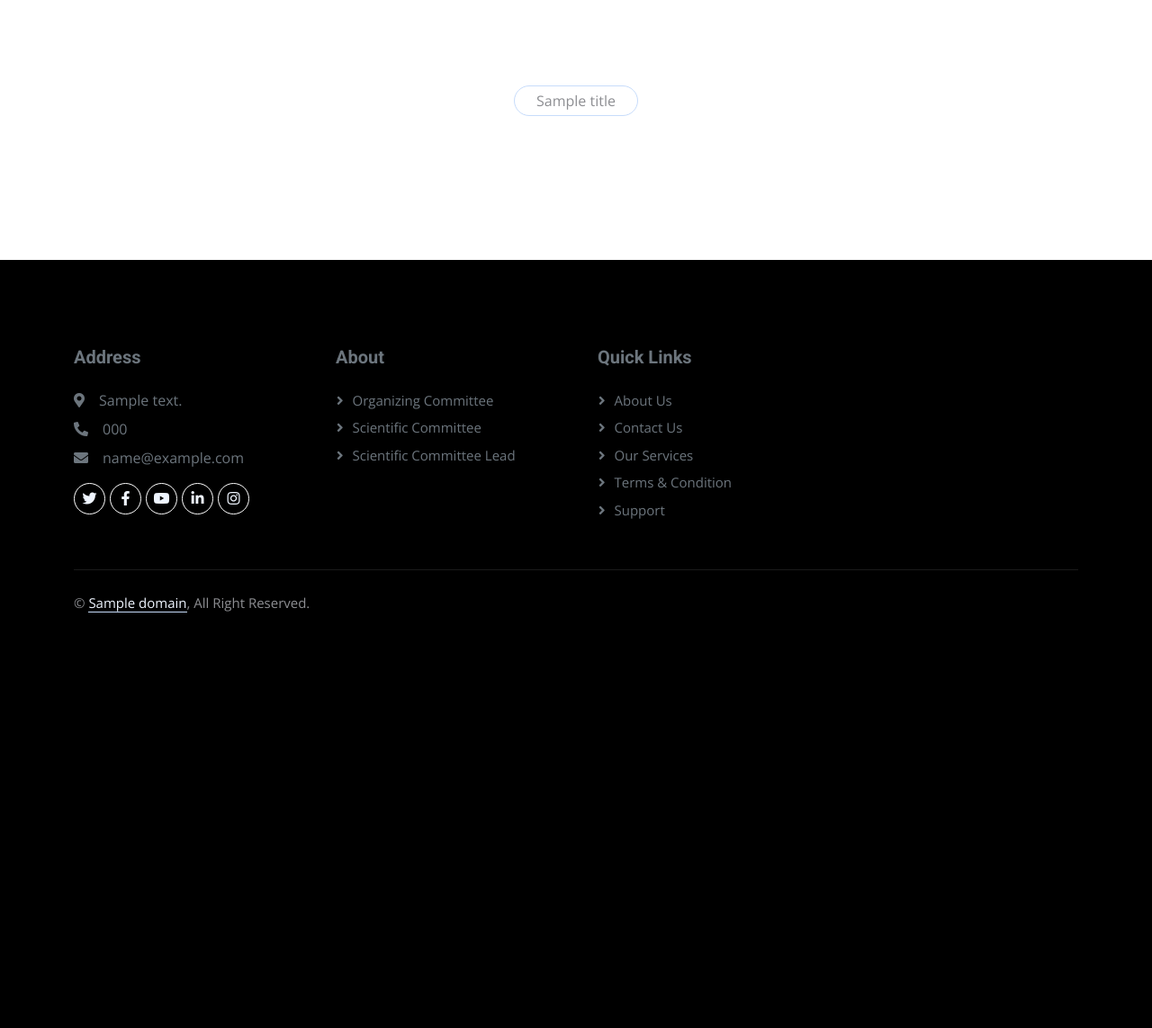
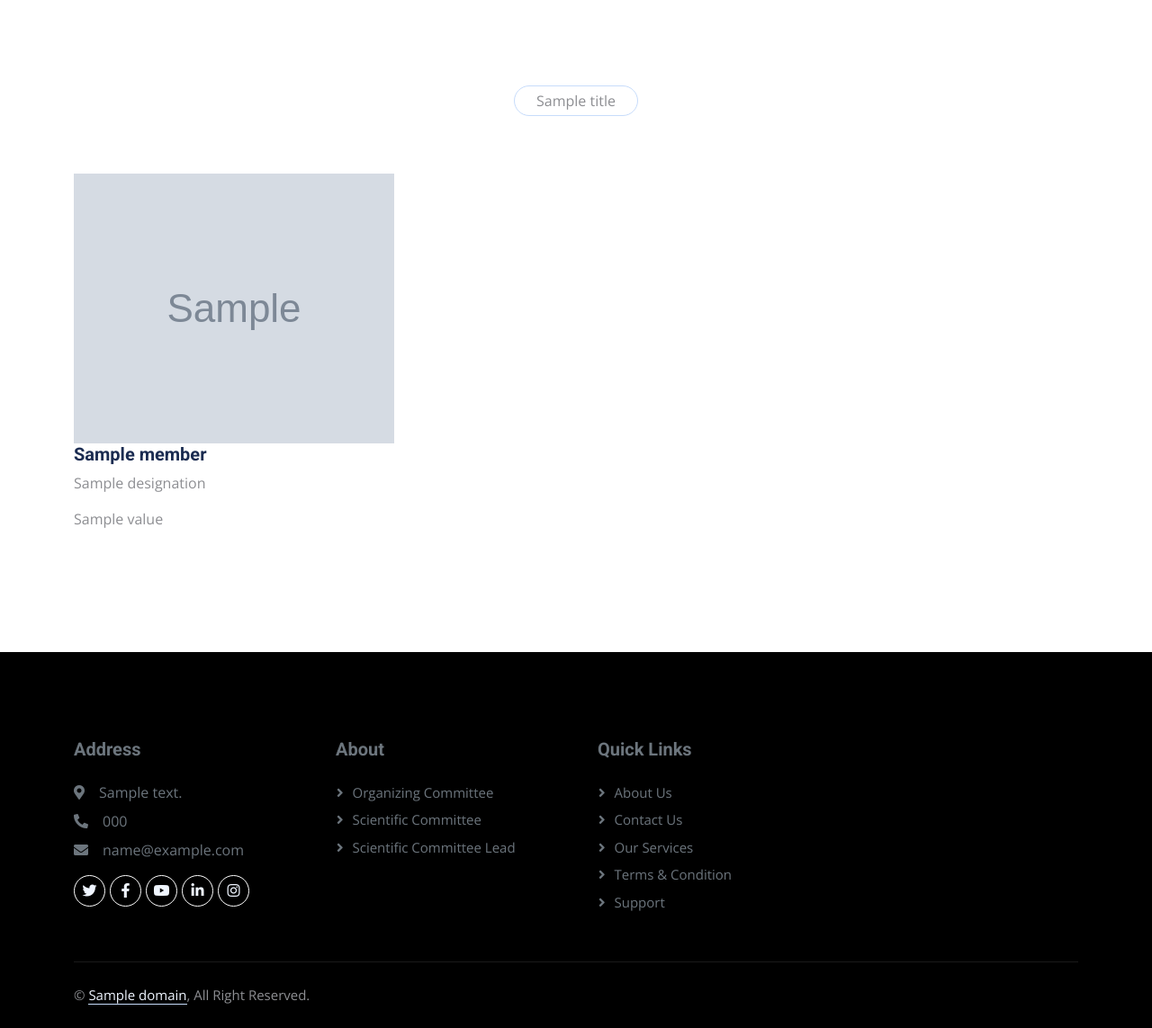
Before and after one commit to godstark82/serficon, a Flask app: template main-website/templates/screens/about/committee.html in a window 1280 px wide. Shown: the part 414-1557 px from the top of the page at 90% size. Before the commit the page ends 1095 px from the top, so only its background shows below. Run offline with Flask 3, Linux system fonts and the light colour scheme; the template is opened without the code that fills it: most values are stand-ins (such as "Sample title", 1, 10 or a date in 2020); grey boxes marked "Sample" are stand-in pictures; data that the repository does not hold is empty; parts of the project's set-up code (start-up, migrations or seed data) failed here and were passed over; some libraries are stand-ins or nearby versions.

Commit message:
committe_service created

```diff
--- a/main-website/main.py
+++ b/main-website/main.py
@@ -1,7 +1,7 @@
 import os
 from flask import Flask, render_template, current_app
 from db_instance import get_db
-from services import home_service, components_service
+from services import components_service
 from routes.about import about_bp
 from routes.registration import registration_bp
 from routes.acceptanceofpaper import acceptance_of_paper
--- a/main-website/routes/about.py
+++ b/main-website/routes/about.py
@@ -1,16 +1,18 @@
 from flask import Blueprint, render_template, current_app
-from services import page_service, components_service
+from services import page_service, components_service, committee_service
 
 about_bp = Blueprint("conferences", __name__)
 
 def render_committee_page(page_key, title):
     page = page_service.get_page_content(page_key)
     components = components_service.get_all_components()
+    committee_members = committee_service.CommitteeMemberModel()
     return render_template('screens/about/committee.html', title=title, page=page,
                            website_title=current_app.config['website_title'],
                            navbar_title=current_app.config['navbar_title'],
                            domain=current_app.config['domain'],
-                           components=components)
+                           components=components,
+                           committee_members=committee_members)
 
 @about_bp.route("/conference-chair")
 def ConferenceChair():
--- /dev/null
+++ b/main-website/services/committee_service.py
@@ -0,0 +1,6 @@
+from db_instance import db
+from models.committee_model import CommitteeMemberModel
+
+def get_committee_members()-> CommitteeMemberModel:
+    doc = db.collection('components').get()
+    return CommitteeMemberModel.from_dict(data=doc.to_dict())
--- a/main-website/templates/screens/about/committee.html
+++ b/main-website/templates/screens/about/committee.html
@@ -13,7 +13,6 @@
 </div>
 <!-- Page Header End -->
 
-
 <!-- Team Start -->
 <div class="container-xxl py-5">
     <div class="container">
@@ -21,6 +20,18 @@
             <p class="d-inline-block border rounded-pill py-1 px-4">{{ title }}</p>
             <!-- <h1>Our Experience Committee</h1> -->
         </div>
+        <div class="row">
+            {% for member in committee_members %}
+            <div class="col-lg-4 col-md-6 mb-4">
+                <div class="team-member">
+                    <img src="{{ member.image }}" alt="{{ member.name }}" class="img-fluid">
+                    <h5>{{ member.name }}</h5>
+                    <p>{{ member.designation }}</p>
+                    <p>{{ member.role.value }}</p>
+                </div>
+            </div>
+            {% endfor %}
+        </div>
     </div>
 </div>
 <!-- Team End -->
```
